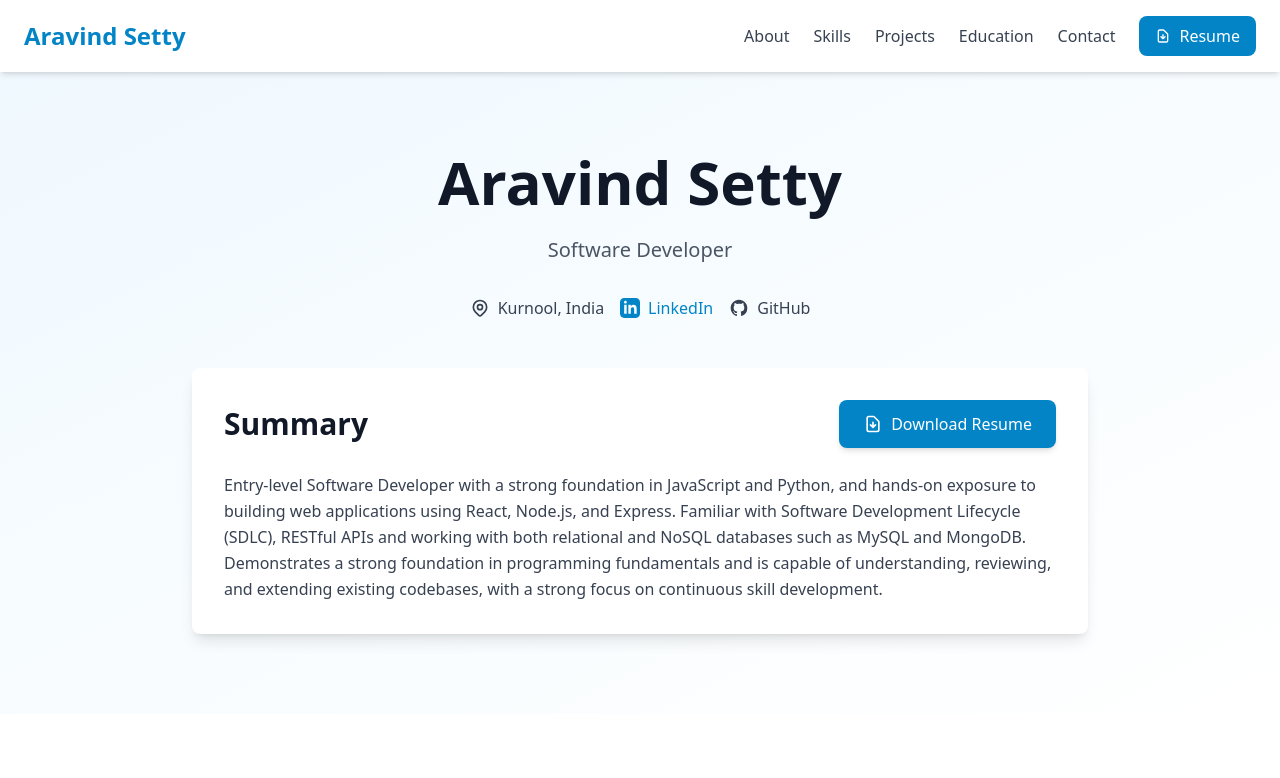
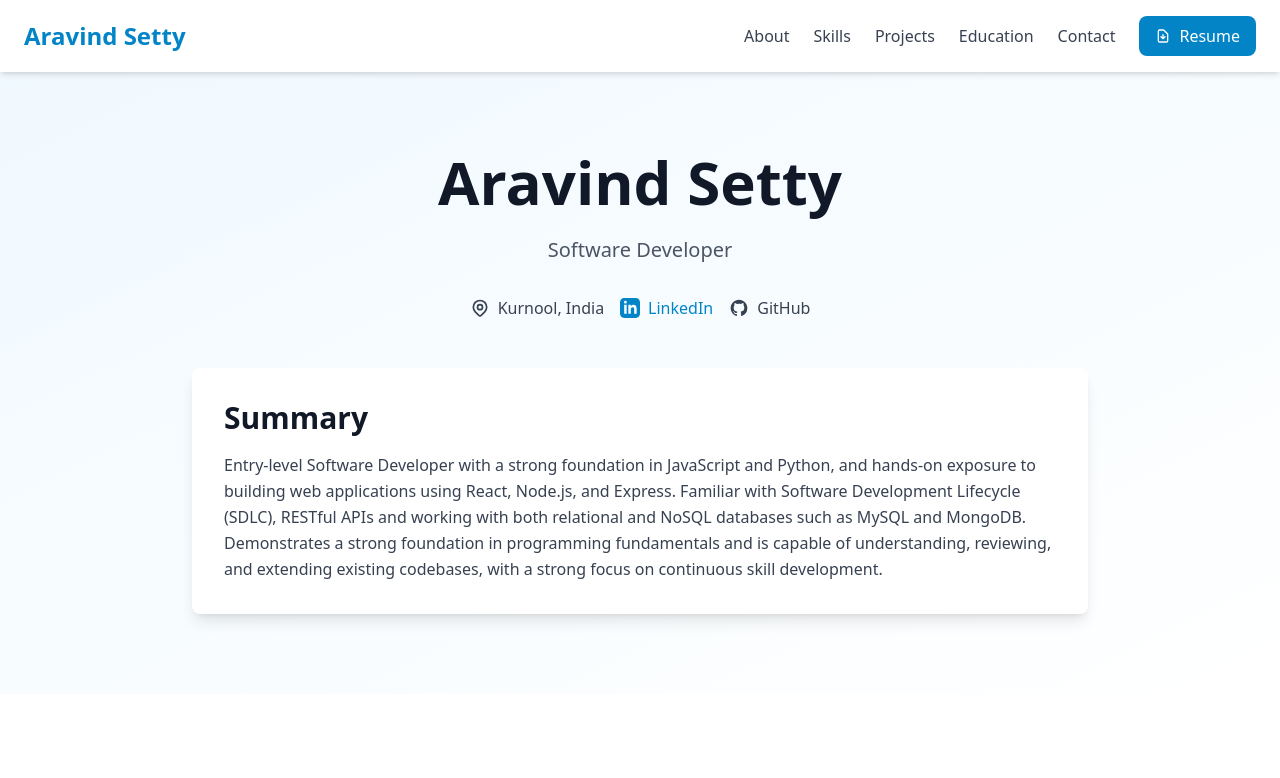
Before and after one commit to Aravind-setty/MyPortfolio, a React (Vite) app: page / in a window 1280 px wide. Shown: the top 778 px of the page. Built offline with nearby package versions, Linux system fonts and the light colour scheme.

Commit message:
Remove resume button from summary section

```diff
--- a/src/components/About.jsx
+++ b/src/components/About.jsx
@@ -33,19 +33,7 @@ const About = () => {
             </a>
           </div>
           <div className="bg-white rounded-lg shadow-lg p-8 text-left">
-            <div className="flex flex-col md:flex-row md:items-center md:justify-between mb-6">
-              <h2 className="text-3xl font-bold text-gray-900 mb-4 md:mb-0">Summary</h2>
-              <a
-                href="/resume.pdf"
-                download="Aravind_Setty_Resume.pdf"
-                className="bg-primary-600 text-white px-6 py-3 rounded-lg hover:bg-primary-700 transition flex items-center justify-center gap-2 font-medium shadow-md hover:shadow-lg"
-              >
-                <svg className="w-5 h-5" fill="none" stroke="currentColor" viewBox="0 0 24 24">
-                  <path strokeLinecap="round" strokeLinejoin="round" strokeWidth={2} d="M12 10v6m0 0l-3-3m3 3l3-3m2 8H7a2 2 0 01-2-2V5a2 2 0 012-2h5.586a1 1 0 01.707.293l5.414 5.414a1 1 0 01.293.707V19a2 2 0 01-2 2z" />
-                </svg>
-                Download Resume
-              </a>
-            </div>
+            <h2 className="text-3xl font-bold text-gray-900 mb-4">Summary</h2>
             <p className="text-gray-700 leading-relaxed">
               Entry-level Software Developer with a strong foundation in JavaScript and Python, and hands-on exposure to building web applications using React, Node.js, and Express. Familiar with Software Development Lifecycle (SDLC), RESTful APIs and working with both relational and NoSQL databases such as MySQL and MongoDB. Demonstrates a strong foundation in programming fundamentals and is capable of understanding, reviewing, and extending existing codebases, with a strong focus on continuous skill development.
             </p>
```
